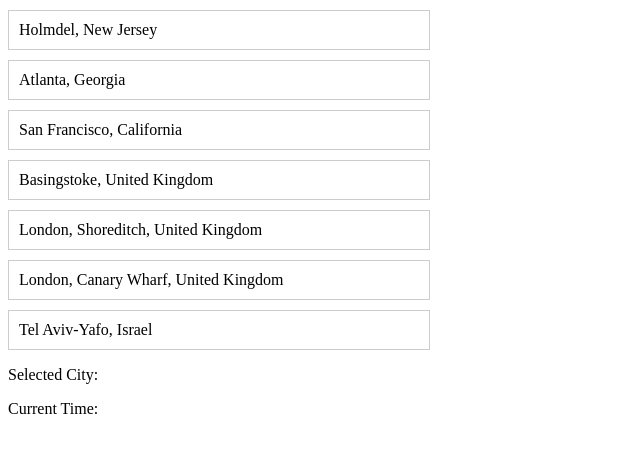
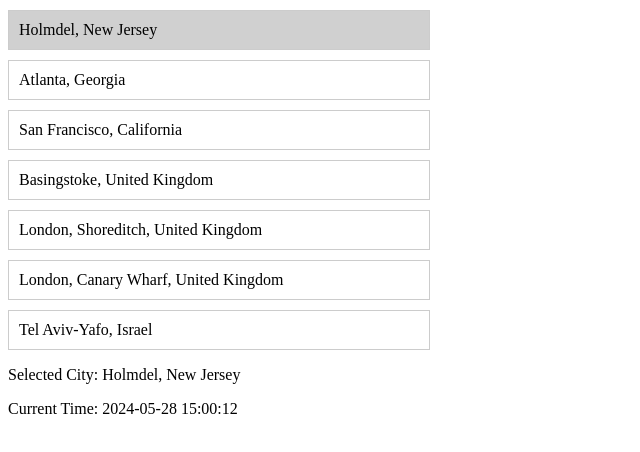
Before and after one commit to WitkowskiMichau/vue-training-from-start, a Vue app: page / in a window 1280 px wide. Shown: the top 452 px of the page, without its empty margins (0-640 px from the left). Built offline with nearby package versions, Linux system fonts and the light colour scheme.

Commit message:
fixed computed

```diff
--- a/src/App.vue
+++ b/src/App.vue
@@ -26,7 +26,7 @@ const cityList = ref([
   { name: 'Tel Aviv-Yafo, Israel', timezone: 'Asia/Jerusalem' }
 ]);
 
-const selectedCity = ref({ name: '', timezone: '' });
+const selectedCity = ref(cityList.value[0]);
 
 const updateSelectedCity = (city) => {
   selectedCity.value = city;
--- a/src/components/CitySelect.vue
+++ b/src/components/CitySelect.vue
@@ -16,7 +16,7 @@
 </template>
 
 <script setup lang="ts">
-import { ref, watch } from 'vue';
+import {computed, ref, watch} from 'vue';
 import moment from 'moment-timezone';
 import { defineProps, defineEmits } from 'vue';
 
@@ -34,7 +34,10 @@ const props = defineProps({
 
 const emit = defineEmits(['update:selectedCity']);
 const hoveredCity = ref(null);
-const localTime = ref('');
+const localTime = computed(() => {
+  if (!props.selectedCity.timezone) return '';
+  return moment().tz(props.selectedCity.timezone).format('YYYY-MM-DD HH:mm:ss');
+});
 
 const handleClick = (city) => {
   emit('update:selectedCity', city);
@@ -46,17 +49,6 @@ const onHover = (city) => {
 
 const onLeave = () => {
   hoveredCity.value = null;
-};
-
-watch(() => props.selectedCity, (newCity) => {
-  if (newCity && newCity.timezone) {
-    updateTime(newCity.timezone);
-  }
-}, { immediate: true });
-
-const updateTime = (timezone) => {
-  localTime.value = moment().tz(timezone).format('YYYY-MM-DD HH:mm:ss');
-  setTimeout(() => updateTime(timezone), 1000); // Update time every second
 };
 </script>
 
```
